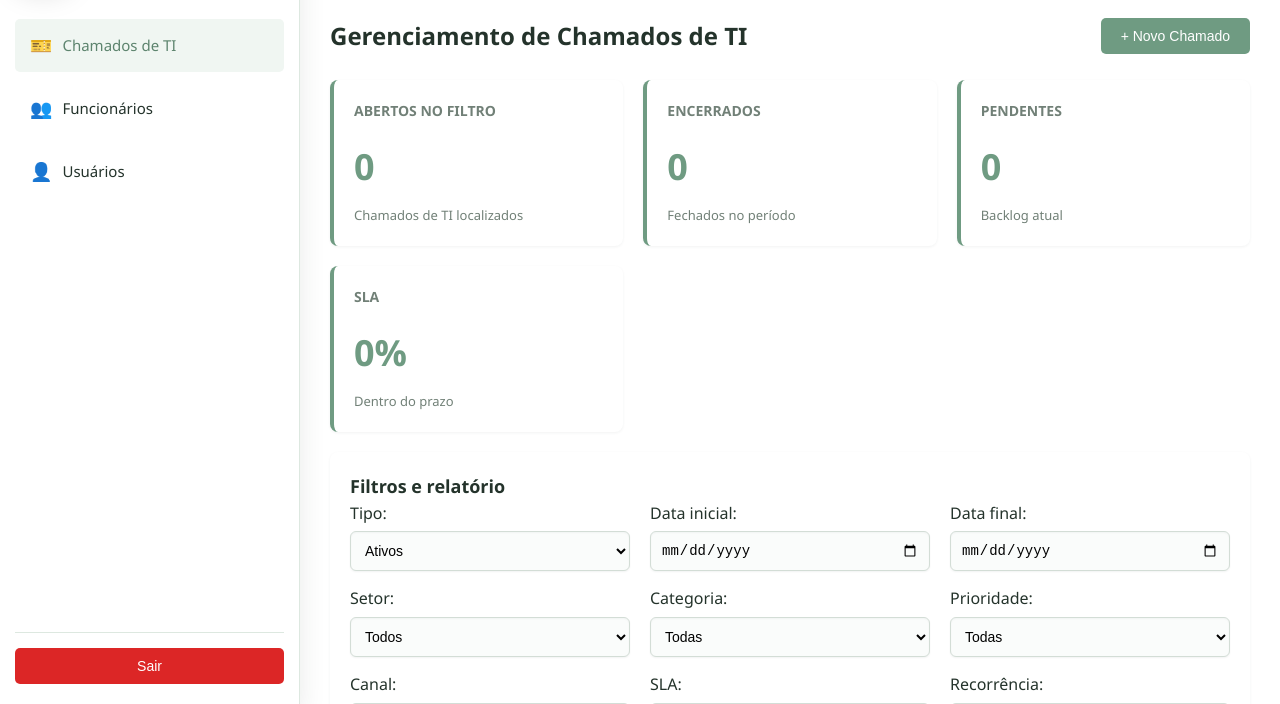
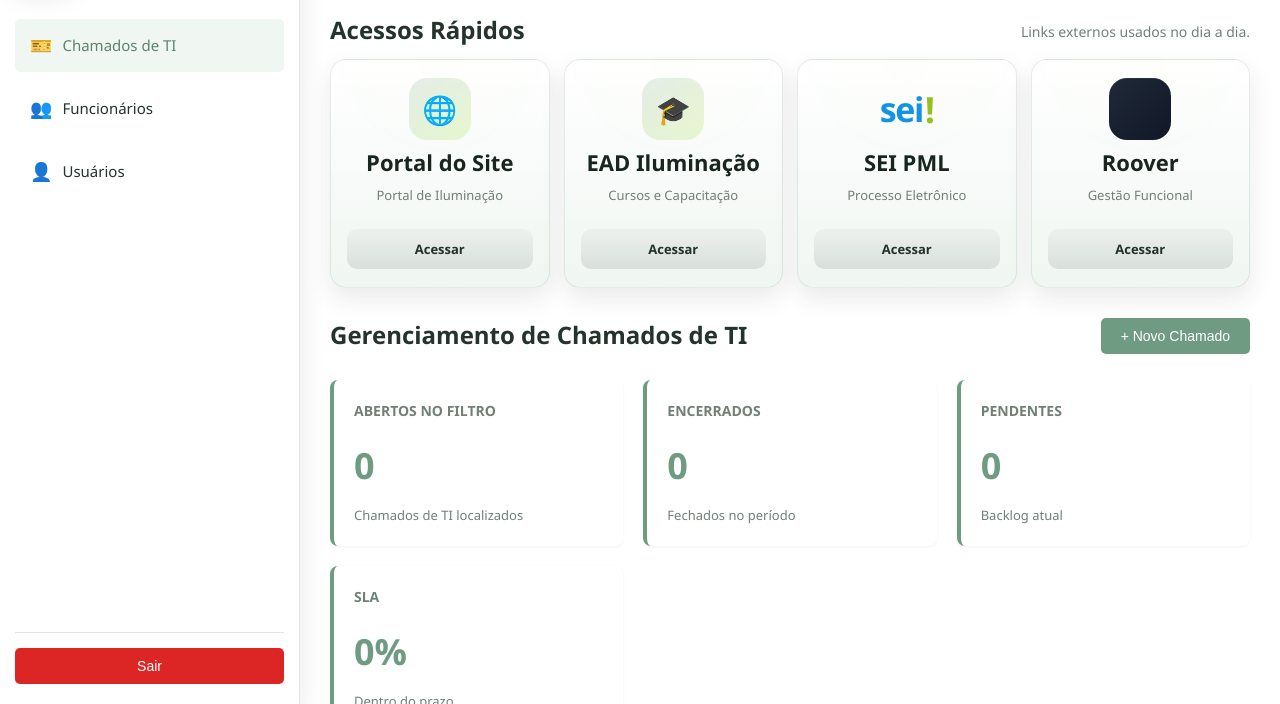
Before and after one commit to njuniormello-design/Intranet, a website: page frontend/dashboard.html in a window 1280 px wide. Shown: the part 96-800 px from the top of the page. Drawn offline with Linux system fonts and the light colour scheme; no server answers; sample sign-in values are in the browser's storage.

Commit message:
Adiciona links externos no dashboard

```diff
--- a/frontend/dashboard.html
+++ b/frontend/dashboard.html
@@ -172,6 +172,66 @@
 
         <!-- Chamados de TI -->
         <div id="chamados" class="page-content" style="display: none;">
+          <section class="quick-links-section">
+            <div class="quick-links-header">
+              <h2>Acessos Rápidos</h2>
+              <p>Links externos usados no dia a dia.</p>
+            </div>
+
+            <div class="quick-links-grid">
+              <a class="quick-link-card" href="https://londrinailuminacao.com.br/" target="_blank" rel="noopener noreferrer">
+                <div class="quick-link-icon" aria-hidden="true">🌐</div>
+                <h3>Portal do Site</h3>
+                <p>Portal de Iluminação</p>
+                <span class="quick-link-action">Acessar</span>
+              </a>
+
+              <a class="quick-link-card" href="https://escoladegoverno.londrina.pr.gov.br/" target="_blank" rel="noopener noreferrer">
+                <div class="quick-link-icon" aria-hidden="true">🎓</div>
+                <h3>EAD Iluminação</h3>
+                <p>Cursos e Capacitação</p>
+                <span class="quick-link-action">Acessar</span>
+              </a>
+
+              <a class="quick-link-card" href="https://sei.londrina.pr.gov.br/" target="_blank" rel="noopener noreferrer">
+                <div class="quick-link-logo quick-link-logo--sei" aria-hidden="true">
+                  <span class="sei-wordmark">
+                    <span class="sei-letter sei-letter--s">s</span><span class="sei-letter sei-letter--e">e</span><span class="sei-letter sei-letter--i">i</span><span class="sei-bang">!</span>
+                  </span>
+                </div>
+                <h3>SEI PML</h3>
+                <p>Processo Eletrônico</p>
+                <span class="quick-link-action">Acessar</span>
+              </a>
+
+              <a class="quick-link-card" href="https://ctdlondrina.roover.app.br/login" target="_blank" rel="noopener noreferrer">
+                <div class="quick-link-logo quick-link-logo--roover" aria-hidden="true">
+                  <svg class="roover-svg" viewBox="0 0 64 64" role="img" focusable="false">
+                    <defs>
+                      <linearGradient id="rooverGradient" x1="0%" y1="100%" x2="100%" y2="0%">
+                        <stop offset="0%" stop-color="#16a34a" />
+                        <stop offset="100%" stop-color="#a3e635" />
+                      </linearGradient>
+                    </defs>
+                    <path d="M10 50 C22 43, 34 39, 54 37" />
+                    <path d="M22 37 L32 20" />
+                    <path d="M32 20 L28 22" />
+                    <path d="M32 20 L31 25" />
+                    <path d="M31 42 L43 28" />
+                    <path d="M43 28 L38 29" />
+                    <path d="M43 28 L42 33" />
+                    <path d="M18 44 L28 31" />
+                    <path d="M28 31 L23 32" />
+                    <path d="M28 31 L27 36" />
+                  </svg>
+                </div>
+                <h3>Roover</h3>
+                <p>Gestão Funcional</p>
+                <span class="quick-link-action">Acessar</span>
+              </a>
+            </div>
+          </section>
+
           <div class="page-header">
             <h2>Gerenciamento de Chamados de TI</h2>
             <button onclick="showNewChamadoForm()" class="btn btn-primary">+ Novo Chamado</button>
```
